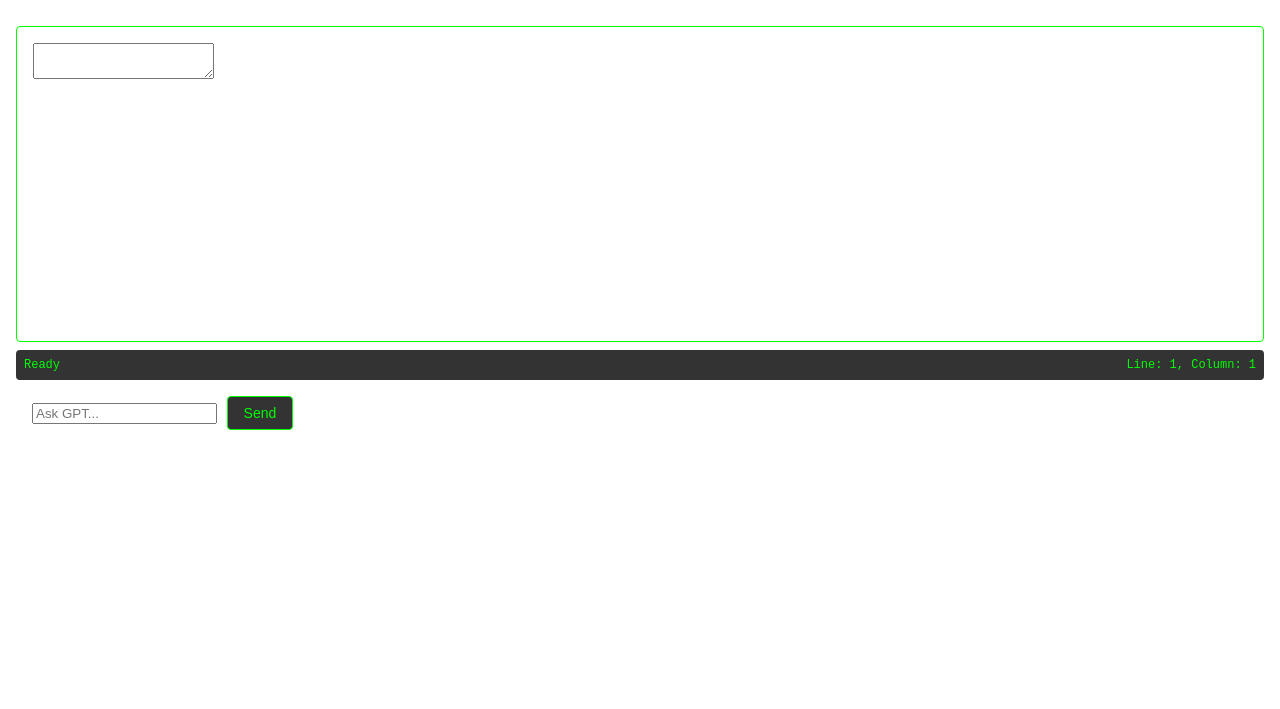
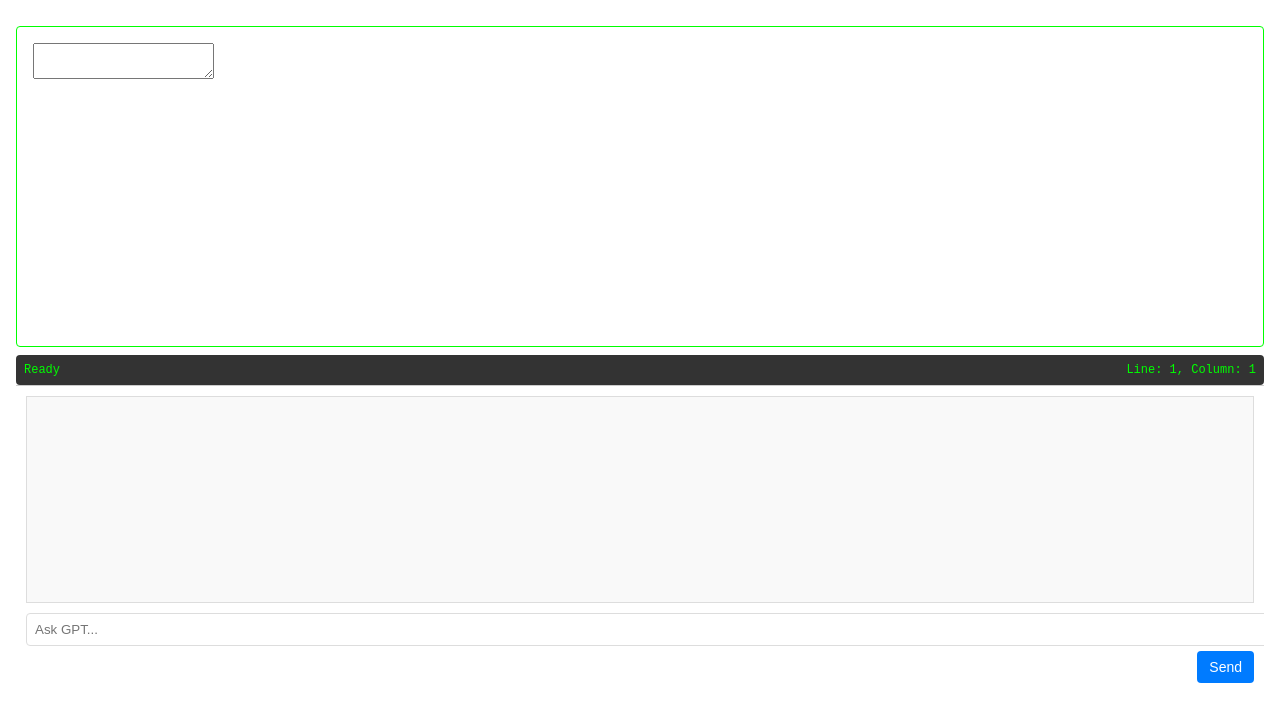
Before and after one commit to Sneaking/SnSupear, a website: page public/index.html in a window 1280 px wide. Shown: the part 91-800 px from the top of the page. Drawn offline with nearby package versions, Linux system fonts and the light colour scheme.

Commit message:
Update style.css
temp style commit for merge

```diff
--- a/public/style.css
+++ b/public/style.css
@@ -153,3 +153,49 @@ main {
     margin-bottom: 0.5rem;
     align-self: flex-start;
 }
+/* Enlarge the chat container */
+#chat-container {
+    width: 100%; /* or specify a fixed width like '400px' */
+    height: 300px; /* Increase height to give more room */
+    border-top: 1px solid #ccc; /* Optional: Add a border to separate from editor */
+    padding: 10px;
+    box-sizing: border-box;
+    display: flex;
+    flex-direction: column;
+}
+
+/* Make the chat output area larger */
+#chat-output {
+    flex: 1;
+    overflow-y: auto;
+    border: 1px solid #ddd;
+    padding: 10px;
+    margin-bottom: 10px;
+    max-height: 250px; /* Adjust this to control the height */
+    background-color: #f9f9f9; /* Optional: Background color for better readability */
+}
+
+/* Style the chat input */
+#chat-input {
+    width: 100%;
+    padding: 8px;
+    border: 1px solid #ddd;
+    border-radius: 4px;
+    margin-bottom: 5px;
+}
+
+/* Style the chat submit button */
+#chat-submit {
+    padding: 8px 12px;
+    border: none;
+    background-color: #007bff;
+    color: white;
+    border-radius: 4px;
+    cursor: pointer;
+    align-self: flex-end; /* Align the button to the right */
+}
+
+/* Optional: Change button hover effect */
+#chat-submit:hover {
+    background-color: #0056b3;
+}
```
